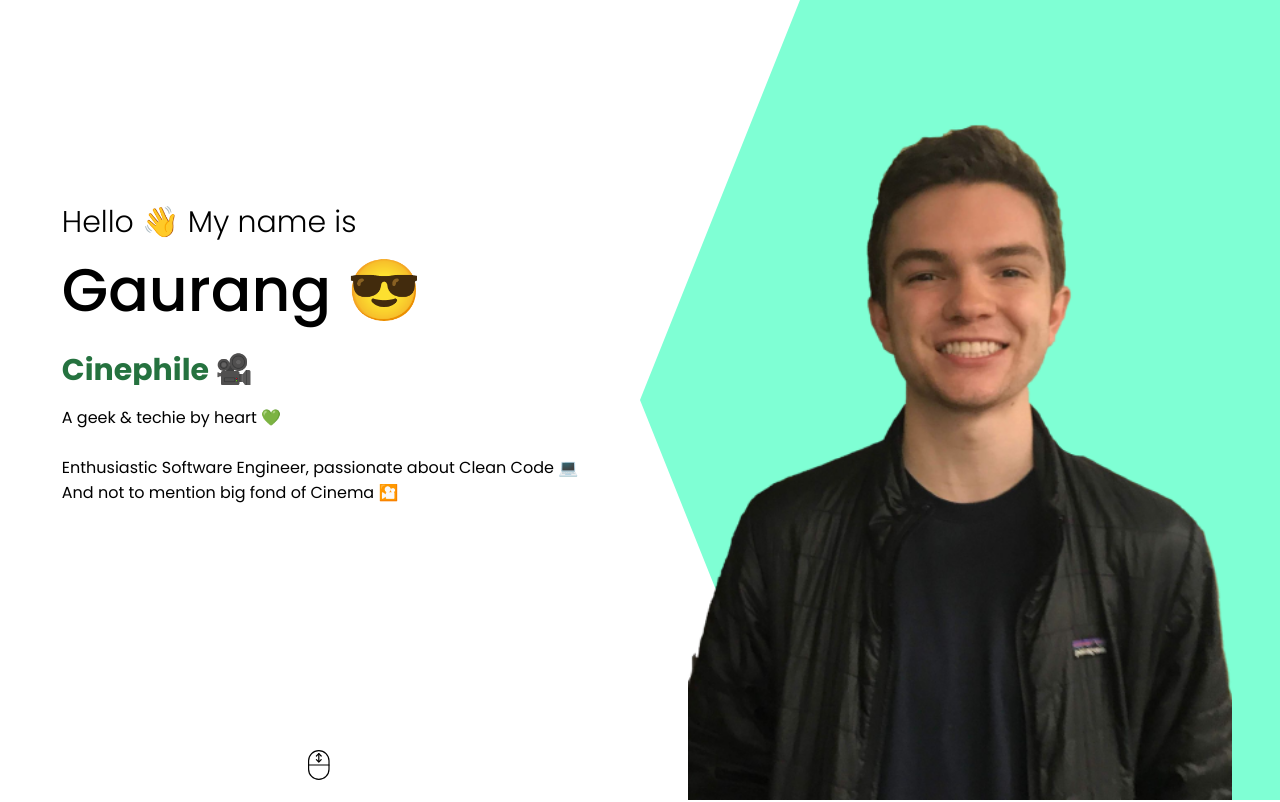
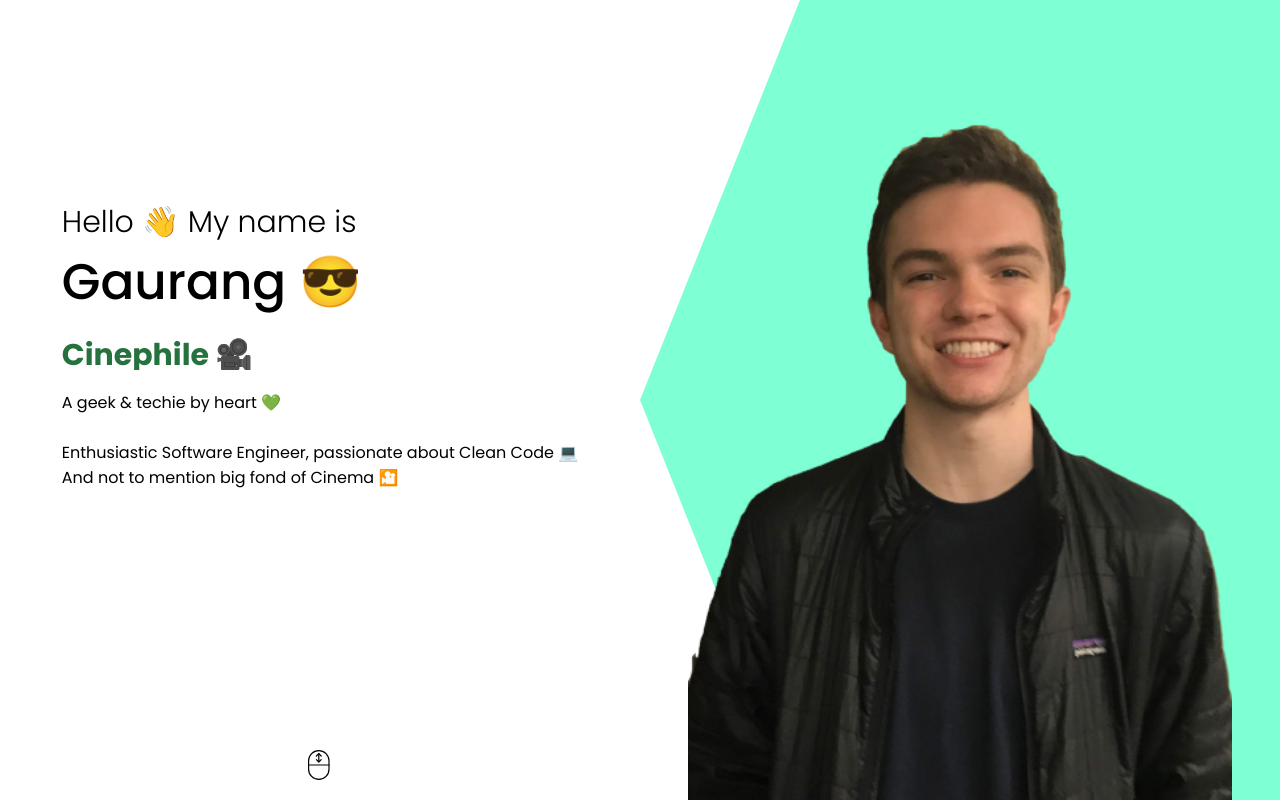
Before and after one commit to gaurang-ambasana/portfolio-website, a React (Create React App) app: page / in a window 1280 px wide. Shown: the top 802 px of the page. Built offline with nearby package versions, Linux system fonts and the light colour scheme.

Commit message:
fixed font-size

```diff
--- a/src/components/intro/intro.css
+++ b/src/components/intro/intro.css
@@ -49,7 +49,7 @@
 }
 
 .i-name {
-  font-size: 60px;
+  font-size: 50px;
   font-weight: 500;
 }
 
```
